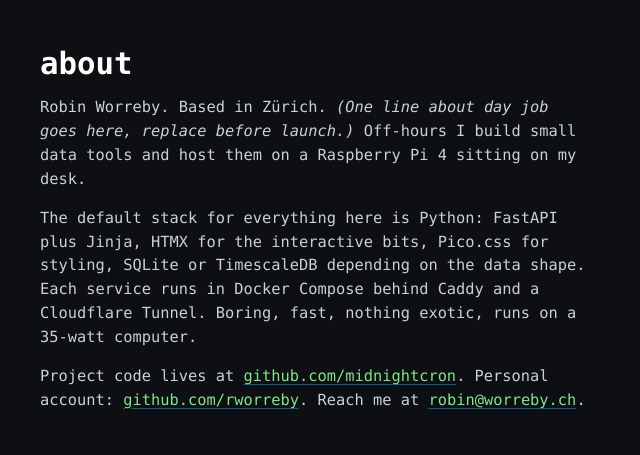
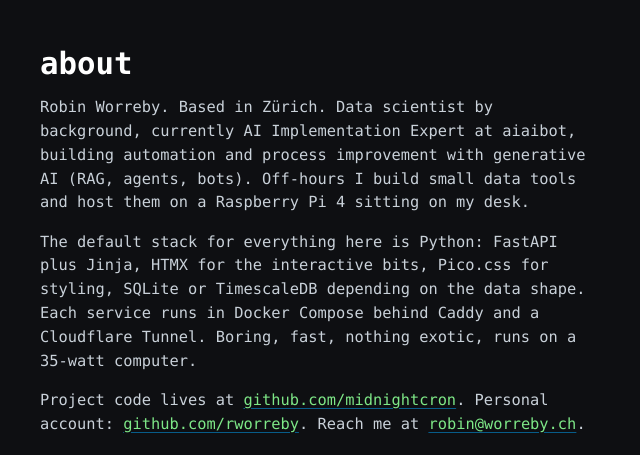
Before and after one commit to midnightcron/midnightcron.com, a FastAPI app: page /about in a window 1280 px wide. Shown: the part 86-541 px from the top of the page, without its empty margins (0-640 px from the left). Run offline with FastAPI, Linux system fonts and the light colour scheme; some libraries are stand-ins or nearby versions.

Commit message:
fill placeholders: linkedin URL and day-job sentence on /about

```diff
--- a/app/templates/about.html
+++ b/app/templates/about.html
@@ -6,8 +6,10 @@
   <h1>about</h1>
 
   <p>
-    Robin Worreby. Based in Zürich. <em>(One line about day job goes here, replace before launch.)</em>
-    Off-hours I build small data tools and host them on a Raspberry Pi 4 sitting on my desk.
+    Robin Worreby. Based in Zürich. Data scientist by background, currently
+    AI Implementation Expert at aiaibot, building automation and process
+    improvement with generative AI (RAG, agents, bots). Off-hours I build
+    small data tools and host them on a Raspberry Pi 4 sitting on my desk.
   </p>
 
   <p>
--- a/app/templates/base.html
+++ b/app/templates/base.html
@@ -30,7 +30,7 @@
       &middot;
       <a href="https://github.com/midnightcron" rel="me noopener">github.com/midnightcron</a>
       &middot;
-      <a href="https://www.linkedin.com/in/REPLACE-ME/" rel="me noopener">linkedin</a>
+      <a href="https://www.linkedin.com/in/robin-worreby/" rel="me noopener">linkedin</a>
     </small>
   </footer>
 </body>
```
